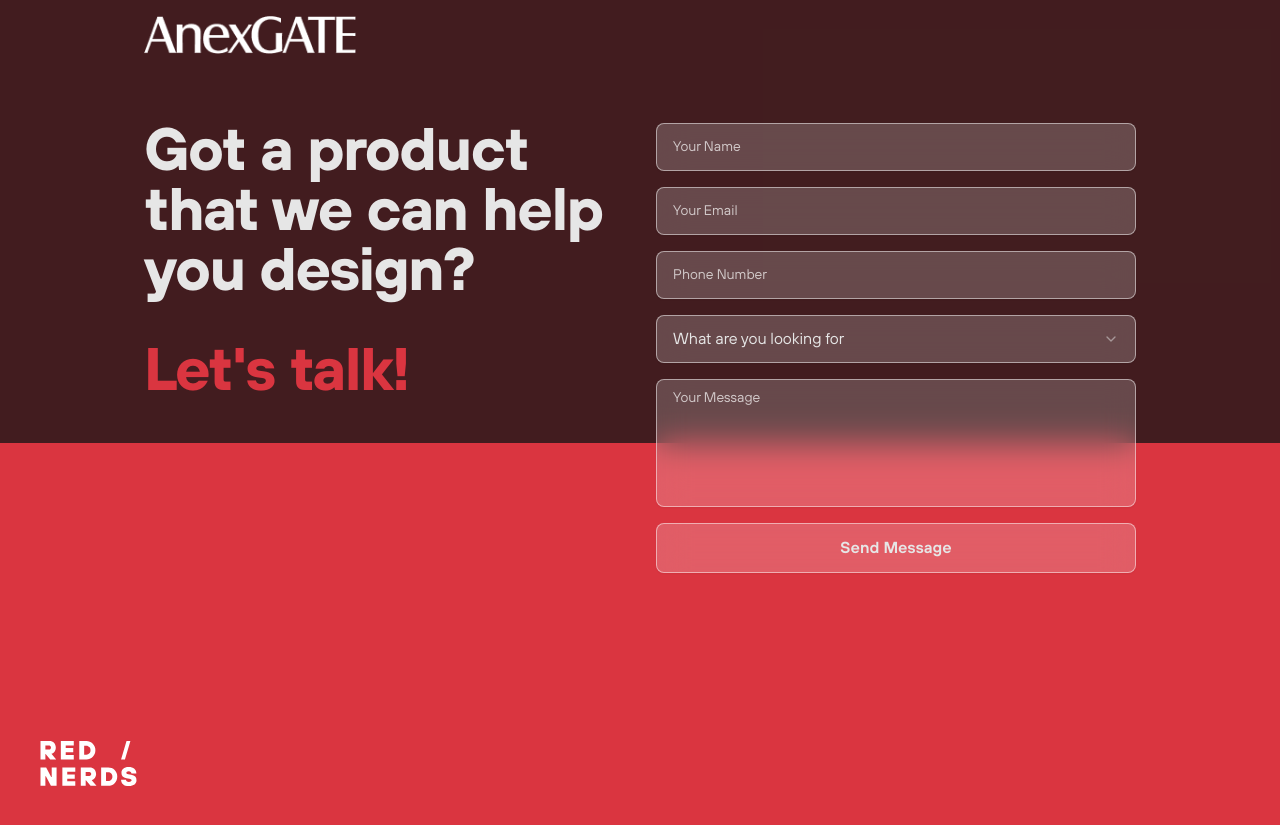
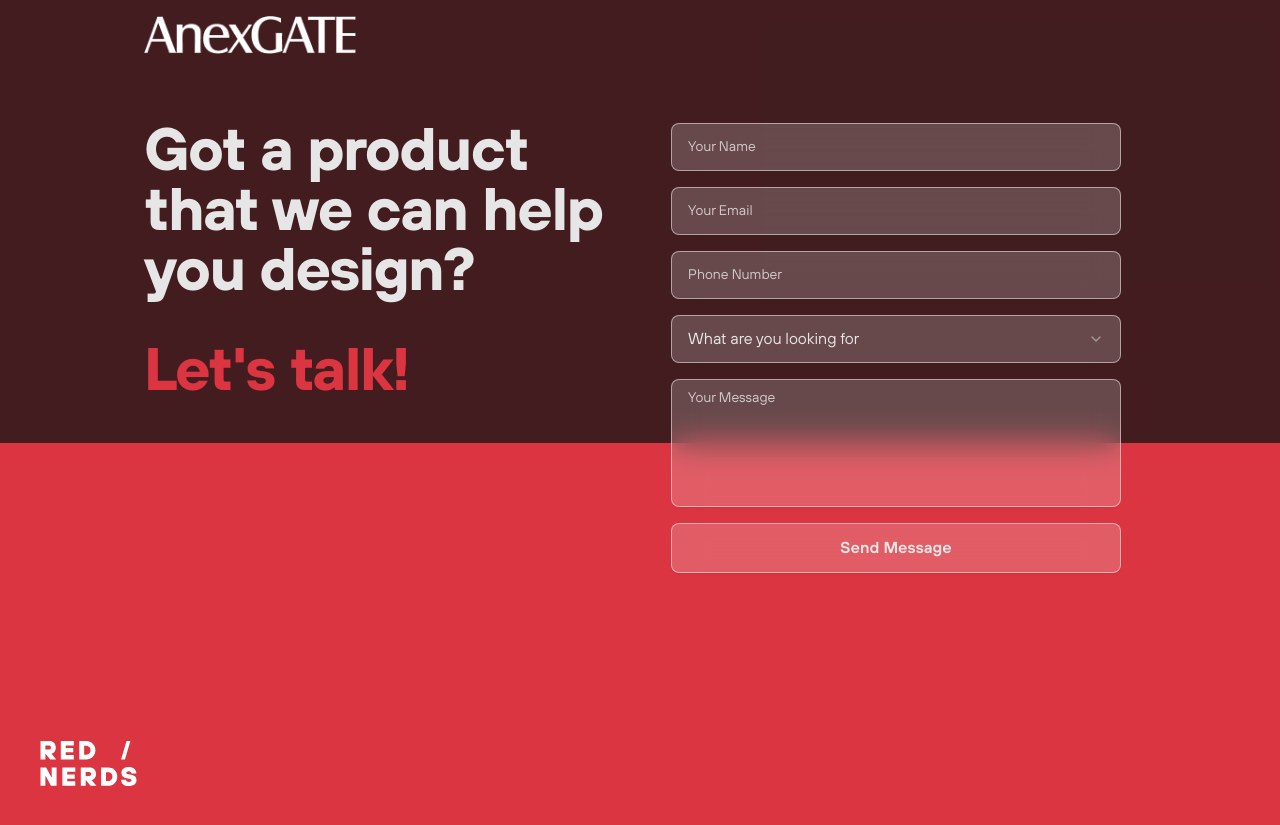
Before and after one commit to Jovit-Mathew236/readnerds, a Next.js app: page / in a window 1280 px wide. Shown: the part 3020-3845 px from the top of the page. Built offline with nearby package versions, Linux system fonts and the light colour scheme.

Commit message:
some ui changes

```diff
--- a/components/medeups/companies.tsx
+++ b/components/medeups/companies.tsx
@@ -152,7 +152,10 @@ const Companies = () => {
         </div>
         <div className="flex-1">
           <Form {...form}>
-            <form onSubmit={form.handleSubmit(onSubmit)} className="space-y-4">
+            <form
+              onSubmit={form.handleSubmit(onSubmit)}
+              className="space-y-4 max-w-[450px] m-auto"
+            >
               <FormField
                 control={form.control}
                 name="name"
```
